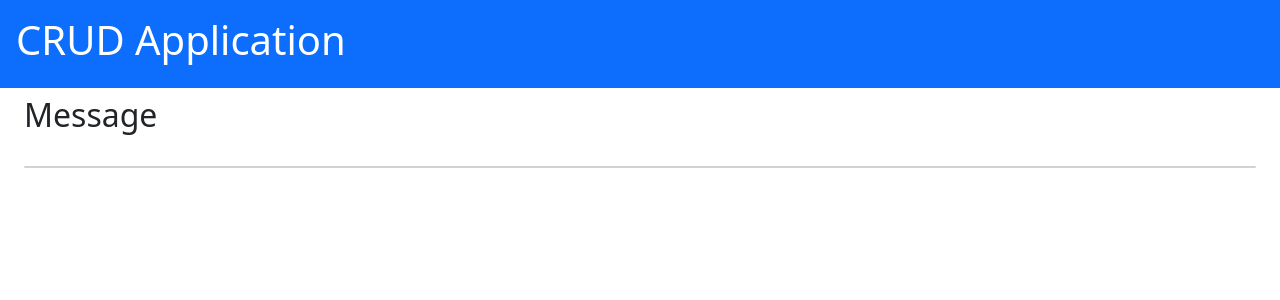
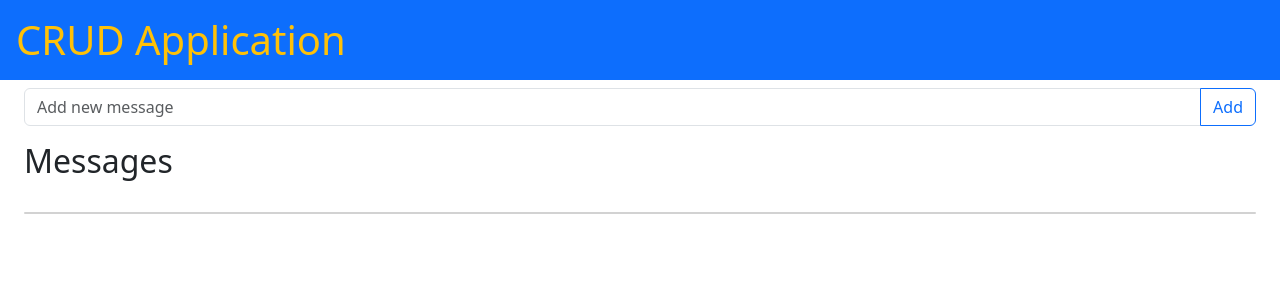
Before and after one commit to gtrskylin3/course_Fast_api, a FastAPI app: page / in a window 1280 px wide. Shown: the top 300 px of the page. Run offline with FastAPI, Linux system fonts and the light colour scheme.

Commit message:
jinja templates example

```diff
--- a/main.py
+++ b/main.py
@@ -1,4 +1,4 @@
-from fastapi import FastAPI, Request, status, Body, HTTPException
+from fastapi import FastAPI, Request, status, Body, HTTPException, Form
 from uvicorn import run
 from schemas import Message
 from typing import List
@@ -11,29 +11,39 @@ templates =  Jinja2Templates(directory="templates")
 messages_db = []
 
 @app.get("/")
-async def get_all_messages(request: Request) -> List[Message]:
+async def get_all_messages(request: Request) -> HTMLResponse:
     # return messages_db
     return templates.TemplateResponse("message.html",
             {"request": request, "messages": messages_db})
 
 
 @app.get("/message/{message_id}")
-async def get_message(message_id: int) -> Message:
+async def get_message(request: Request, message_id: int) -> HTMLResponse:
+    # try:
+    #     return messages_db[message_id]
+    # except IndexError:
+    #     raise HTTPException(status_code=404,
+    #                         detail="Message not found")
     try:
-        return messages_db[message_id]
+        return templates.TemplateResponse("message.html",
+    {"request": request, "message": messages_db[message_id]})
     except IndexError:
         raise HTTPException(status_code=404,
                             detail="Message not found")
 
 
-@app.post("/message", status_code=status.HTTP_201_CREATED)
-async def create_message(message: Message) -> str:
+@app.post("/", status_code=status.HTTP_201_CREATED)
+async def create_message(
+    request: Request,
+    message: str = Form()
+) -> HTMLResponse:
     if len(messages_db) == 0:
-        message.id = 0
+        max_id_message = 0
     else:
-        message.id = max([i.dict()['id'] for i in messages_db]) + 1
-    messages_db.append(message)
-    return f"Message created!"
+        max_id_message = max([i.dict()['id'] for i in messages_db]) + 1
+    messages_db.append(Message(id=max_id_message, text=message))
+    return templates.TemplateResponse("message.html",
+        {"request": request, "messages": messages_db})
 
 @app.put("/message/{message_id}")
 async def update_message(message_id: str,
--- a/templates/index.html
+++ b/templates/index.html
@@ -11,7 +11,8 @@
     <header>
         <nav class="navar">
             <div class="p-3 mb-2 bg-primary text-white">
-                <h1>CRUD Application</h1>
+               <a href="/" class="link-body-emphasis text-decoration-none">
+               <span class="h1 text-center text-warning">CRUD Application</span> </a>
             </div>
         </nav>
     </header>
--- a/templates/message.html
+++ b/templates/message.html
@@ -1,8 +1,31 @@
 {% extends 'index.html' %}
 
 {% block crud_container %}
+<section class="container-fluid">
+    <form method="post" action="/">
+        <div class="col-auto">
+            <div class="input-group mb-3">
+                <input type="text" name="message" value="{{ text }}" class="form-control"
+                       placeholder="Add new message" aria-label="Add message"
+                       aria-describedby="button-addon2"/>
+                <button class="btn btn-outline-primary" type="submit" id="button-addon2"
+                        data-mdb-ripple-color="dark">Add
+                </button>
+            </div>
+        </div>
+    </form>
+</section>
+  {% if message %}
+  <article class="card container-fluid">
+    <br/>
+    <h2>ID: {{ message.id }}</h2>
+    <p>
+      <strong>{{message.text}}</strong>
+    </p>
+  </article>
+  {% else %}
   <section class="container-fluid">
-    <h2>Message</h2>
+    <h2>Messages</h2>
     <br />
     <div class="card">
       <ul class="list-group list-group-flush">
@@ -14,4 +37,5 @@
       </ul>
     </div>
   </section>
+  {% endif %}
 {% endblock %}
```
